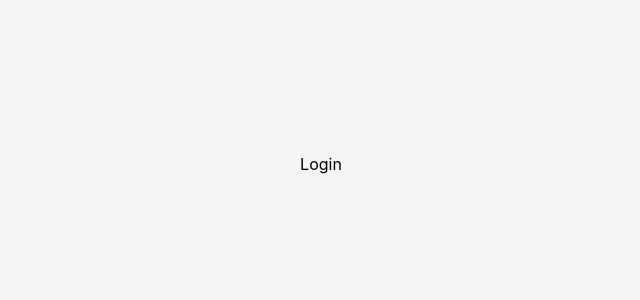
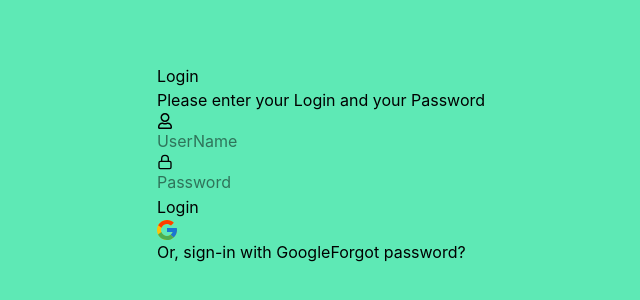
Before and after one commit to hossein1075/dashbord-admin, a React (Vite) app: page / in a window 1280 px wide. Shown: the part 236-536 px from the top of the page, without its empty margins (319-959 px from the left). Built offline with nearby package versions, Linux system fonts and the light colour scheme.

Commit message:
add basic html form login

```diff
--- /dev/null
+++ b/src/Components/LoginSvg/LoginSVG.jsx
@@ -0,0 +1,16 @@
+import React from 'react'
+
+function LoginSVG() {
+    return (
+
+        <svg width="20" height="20" viewBox="0 0 20 20" fill="none" xmlns="http://www.w3.org/2000/svg">
+            <path d="M19.8055 8.0415H19V8H10V12H15.6515C14.827 14.3285 12.6115 16 10 16C6.6865 16 4 13.3135 4 10C4 6.6865 6.6865 4 10 4C11.5295 4 12.921 4.577 13.9805 5.5195L16.809 2.691C15.023 1.0265 12.634 0 10 0C4.4775 0 0 4.4775 0 10C0 15.5225 4.4775 20 10 20C15.5225 20 20 15.5225 20 10C20 9.3295 19.931 8.675 19.8055 8.0415Z" fill="#FFC107" />
+            <path d="M1.15302 5.3455L4.43852 7.755C5.32752 5.554 7.48052 4 10 4C11.5295 4 12.921 4.577 13.9805 5.5195L16.809 2.691C15.023 1.0265 12.634 0 10 0C6.15902 0 2.82802 2.1685 1.15302 5.3455Z" fill="#FF3D00" />
+            <path d="M10 20C12.583 20 14.93 19.0115 16.7045 17.404L13.6095 14.785C12.5718 15.5742 11.3037 16.001 10 16C7.39901 16 5.1905 14.3415 4.3585 12.027L1.0975 14.5395C2.7525 17.778 6.11351 20 10 20Z" fill="#4CAF50" />
+            <path d="M19.8055 8.0415H19V8H10V12H15.6515C15.2571 13.1082 14.5467 14.0766 13.608 14.7855L13.6095 14.7845L16.7045 17.4035C16.4855 17.6025 20 15 20 10C20 9.3295 19.931 8.675 19.8055 8.0415Z" fill="#1976D2" />
+        </svg>
+
+    )
+}
+
+export default LoginSVG
--- a/src/Layouts/AuthLayouts.jsx
+++ b/src/Layouts/AuthLayouts.jsx
@@ -4,7 +4,7 @@ import { Outlet } from 'react-router-dom'
 function AuthLayouts() {
   return (
     <>
-     <div className="min-h-screen flex items-center justify-center bg-gray-100">
+     <div className="min-h-screen flex items-center justify-center bg-emerald-300">
       <Outlet />
     </div>
     </>
--- a/src/Pages/Login.jsx
+++ b/src/Pages/Login.jsx
@@ -1,8 +1,34 @@
 import React from 'react'
-
+import { FaRegUser } from "react-icons/fa";
+import { FiLock } from "react-icons/fi";
+import LoginSVG from '../Components/LoginSvg/LoginSVG';
+import { Link } from 'react-router-dom';
 function Login() {
   return (
-    <div>Login</div>
+    <>
+   <div>
+    <h1>Login</h1>
+    <h3>Please enter your Login and your Password</h3>
+     <form action="#">
+      <div>
+        <FaRegUser />
+        <input type="text" placeholder='UserName'/>
+      </div>
+      <div>
+        <FiLock />
+        <input type="password" placeholder='Password'/>
+      </div>
+      <div>
+        <button>Login</button>
+      </div>
+    </form>
+    <button>
+      <LoginSVG/>
+      Or, sign-in with Google
+    </button>
+    <Link>Forgot password?</Link>
+   </div>
+    </>
   )
 }
 
```
